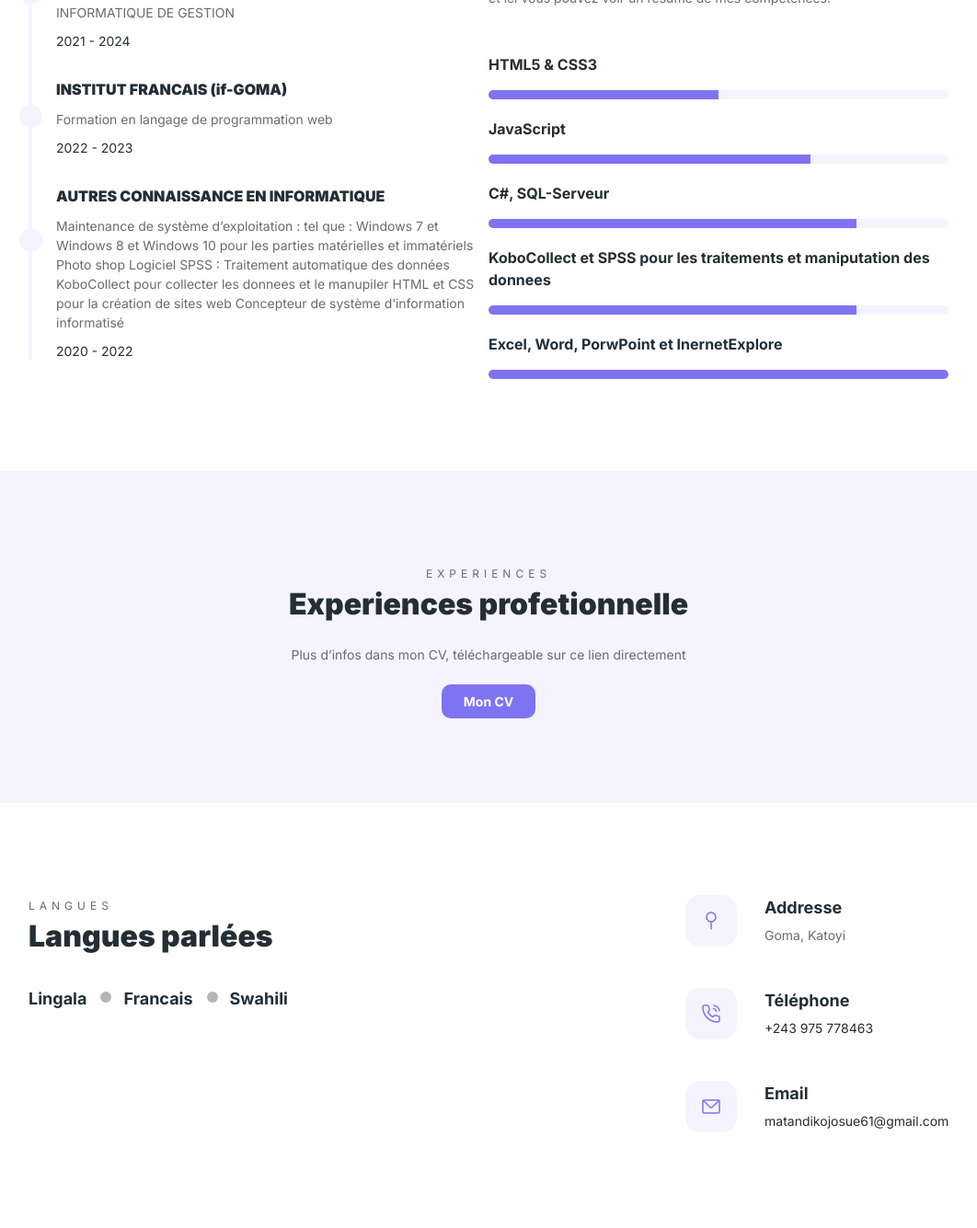
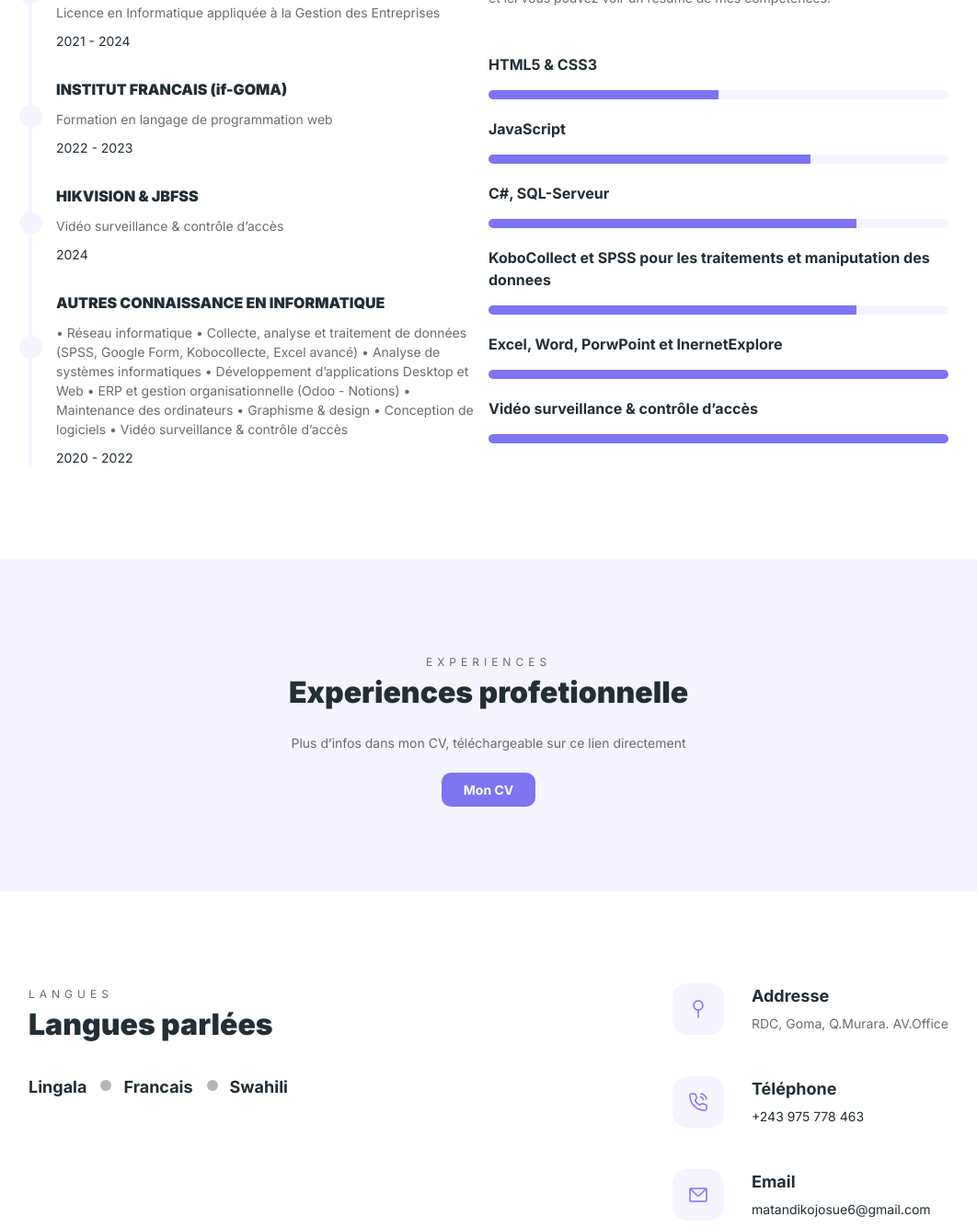
Before and after one commit to JoshMKJ/mon_cv, a website: page index.html in a window 1280 px wide. Shown: the part 1553-2888 px from the top of the page at 92% size, without its empty margins (109-1171 px from the left). Drawn offline with Linux system fonts and the light colour scheme.

Commit message:
Update index.html
ajout

```diff
--- a/index.html
+++ b/index.html
@@ -140,7 +140,7 @@
 							<div class="animated-on-scroll timeline-list">
 								<div class="block">
 									<h3>INSTITUT SUPERIEUR D'INFORMATIQUE ET DE GESTION (ISIG-GOMA)</h3>
-									<p class="">INFORMATIQUE DE GESTION</p>
+									<p class=""> Licence en Informatique appliquée à la Gestion des Entreprises</p>
 									<span>2021 - 2024</span>
 								</div>
 								<div class="block">
@@ -149,13 +149,22 @@
 									<span>2022 - 2023</span>
 								</div>
 								<div class="block">
+									<h3>HIKVISION & JBFSS</h3>
+									<p class=""> Vidéo surveillance & contrôle d’accès</p>
+									<span>2024</span>
+								</div>
+								<div class="block">
 									<h3>AUTRES CONNAISSANCE EN INFORMATIQUE</h3>
-									<p class="">Maintenance de système d’exploitation : tel que : Windows 7 et Windows 8 et Windows 10 pour les parties matérielles et immatériels
-										Photo shop
-										Logiciel SPSS : Traitement automatique des données
-										KoboCollect pour collecter les donnees et le manupiler
-										HTML et CSS pour la création de sites web
-										Concepteur de système d’information informatisé
+									<p class=""> • Réseau informatique
+ • Collecte, analyse et traitement de données (SPSS, Google Form,
+ Kobocollecte, Excel avancé)
+• Analyse de systèmes informatiques • Développement d’applications
+ Desktop et Web
+• ERP et gestion organisationnelle (Odoo - Notions)
+ • Maintenance des ordinateurs
+• Graphisme & design
+• Conception de logiciels
+• Vidéo surveillance & contrôle d’accès
 										</p>
 									<span>2020 - 2022</span>
 								</div>
@@ -182,6 +191,10 @@
 									</div>
 									<div class="skill-block">
 										<h3>Excel, Word, PorwPoint et InernetExplore</h3>
+										<div class="level level4"><div></div></div>
+									</div>
+									<div class="skill-block">
+										<h3>Vidéo surveillance & contrôle d’accès</h3>
 										<div class="level level4"><div></div></div>
 									</div>
 								</div>
@@ -237,7 +250,7 @@
 							</div>
 							<div class="text">
 								<h3>Addresse</h3>
-								<p>Goma, Katoyi </p>
+								<p>RDC, Goma, Q.Murara. AV.Office  </p>
 							</div>
 						</div>
 						<div class="contact-infos">
@@ -246,7 +259,7 @@
 							</div>
 							<div class="text">
 								<h3>Téléphone</h3>
-								<p><a target="_blank" href="https://api.whatsapp.com/send?phone=+243 975 778463&text="> +243 975 778463 </a></p>
+								<p><a target="_blank" href="https://api.whatsapp.com/send?phone=+243 975 778463&text="> +243 975 778 463 </a></p>
 							</div>
 						</div>
 
@@ -257,7 +270,7 @@
 							<div class="text">
 								<h3>Email</h3>
 								<p>
-									<a href="matandikojosue61@gmail.com"> matandikojosue61@gmail.com </a>
+									<a href="matandikojosue6@gmail.com"> matandikojosue6@gmail.com </a>
 								</p>
 							</div>
 						</div>
@@ -295,7 +308,7 @@
 								</ul>
 
 								<div class="signature">
-									<span>© 2025 - JosueMAT Josh</span>
+									<span>© 2025 -  Josh - SOFTWERE INGERIEUR</span>
 								</div>
 							</div>
 						</footer>
```
